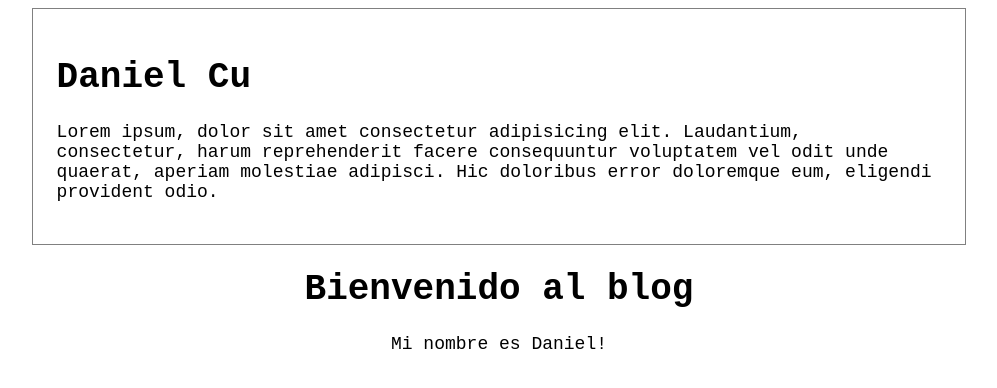
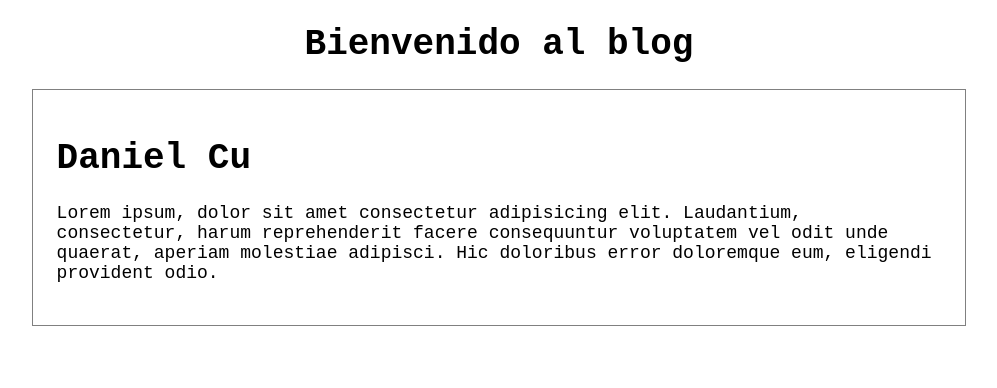
Before and after one commit to DanielCuSanchez/git-course, a plain HTML site: page blogpost.html in a window 1280 px wide. Shown: the whole page, without its empty margins (141-1138 px from the left). Drawn offline with Linux system fonts and the light colour scheme.

Commit message:
Fusion all

```diff
--- a/blogpost.html
+++ b/blogpost.html
@@ -9,6 +9,9 @@
 </head>
 
 <body>
+    <div id="cabecera">
+        <h1>Bienvenido al blog</h1>
+    </div>
     <div id="contenedor">
         <h1>Daniel Cu</h1>
         <div id="texto">
@@ -19,11 +22,7 @@
             </p>
         </div>
     </div>
-    <div id="cabecera">
-        <h1>Bienvenido al blog</h1>
-    </div>
 
-    <p>Mi nombre es Daniel!</p>
 
 
 </body>
--- a/style.css
+++ b/style.css
@@ -11,7 +11,7 @@ body {
   border: 1px solid gray;
   margin: 0 auto;
 
-#cabecera{
+#cabecera {
   text-align: left;
   width: 85%;
   padding: 0 1rem;
```
